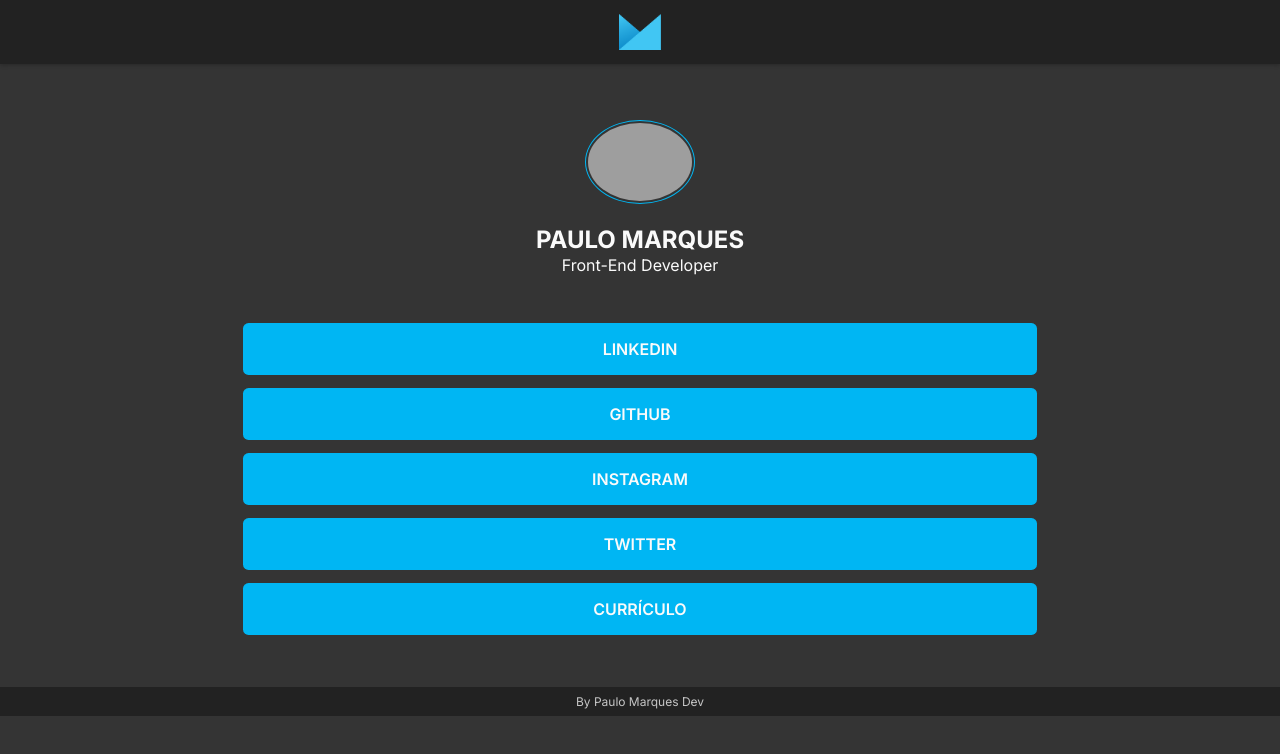
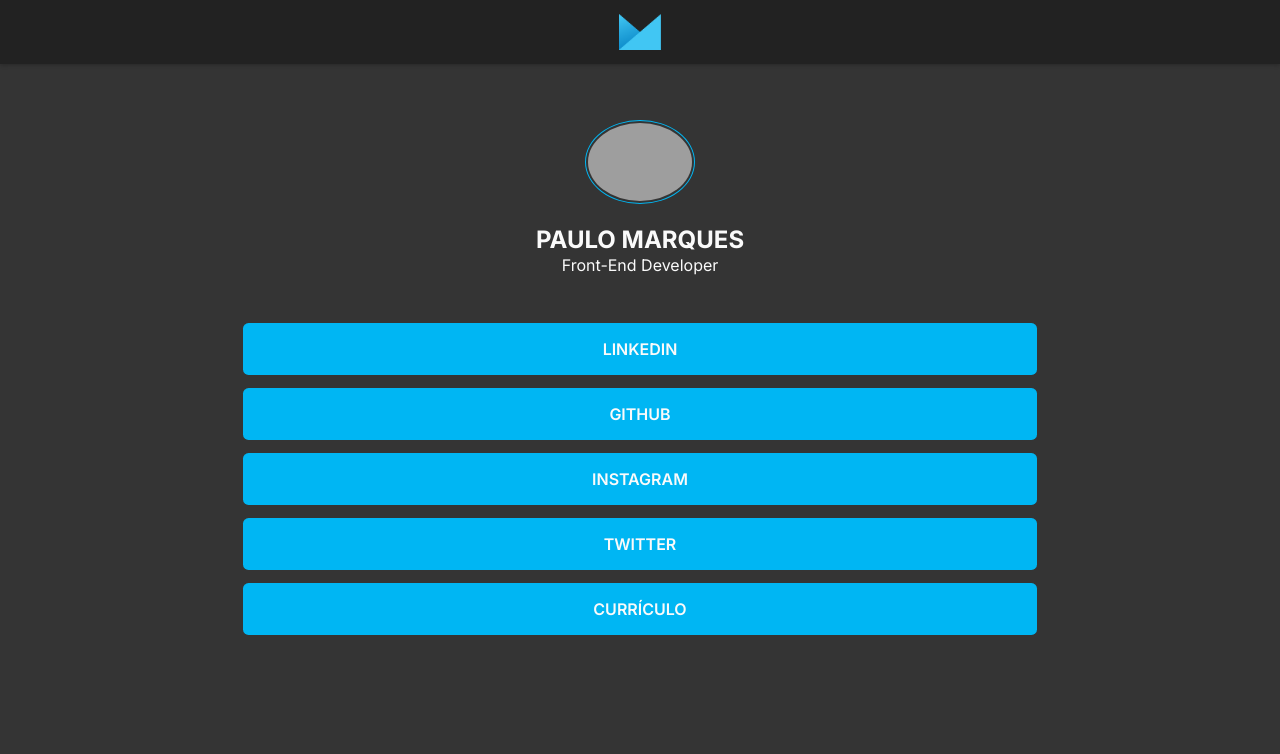
Before and after one commit to soupaulodev/landing-page, a Next.js app: page / in a window 1280 px wide. Shown: the top 754 px of the page. Built offline with nearby package versions, Linux system fonts and the light colour scheme; grey boxes are pictures that could not be loaded.

Commit message:
Remoção componente Footer

```diff
--- a/pages/index.js
+++ b/pages/index.js
@@ -4,7 +4,6 @@
 import Head from 'next/head';
 import Profile from '../src/components/Profile';
 import Social from '../src/components/Social';
-import Footer from '../src/components/Footer';
 
 export default function HomePage() {
   return (
@@ -17,7 +16,6 @@
       <Header />
       <Profile />
       <Social />
-      <Footer />
 
     </React.Fragment>
   )
--- a/src/components/Footer/index.js
+++ /dev/null
@@ -1,10 +0,0 @@
-import { Container } from "./style";
-
-
-export default function Footer() {
-    return (
-        <Container>
-            <p>By Paulo Marques Dev</p>
-        </Container>
-    );
-};
--- a/src/components/Footer/style.js
+++ /dev/null
@@ -1,15 +0,0 @@
-import styled from 'styled-components';
-
-export const Container = styled.footer`
-    height: 1.8rem;
-    background-color: var(--backgroundColor2);
-    display: flex;
-    align-items: center;
-    justify-content: center;
-
-    p {
-        font-size: 0.75rem;
-        font-weight: 400;
-        color: var(--textColor2);
-    }
-`;
--- a/styles/globals.js
+++ b/styles/globals.js
@@ -15,14 +15,15 @@
     box-sizing: border-box;
   }
 
-  body {
+  html, body {
     background-color: var(--backgroundColor1);
     color: var(--textColor1);
 
     font-family: 'Inter', sans-serif;
     font-size: 16px;
     font-weight: 400;
-    height: 100%;
+
+    height: 100vh;
   }
 
   a {
```
